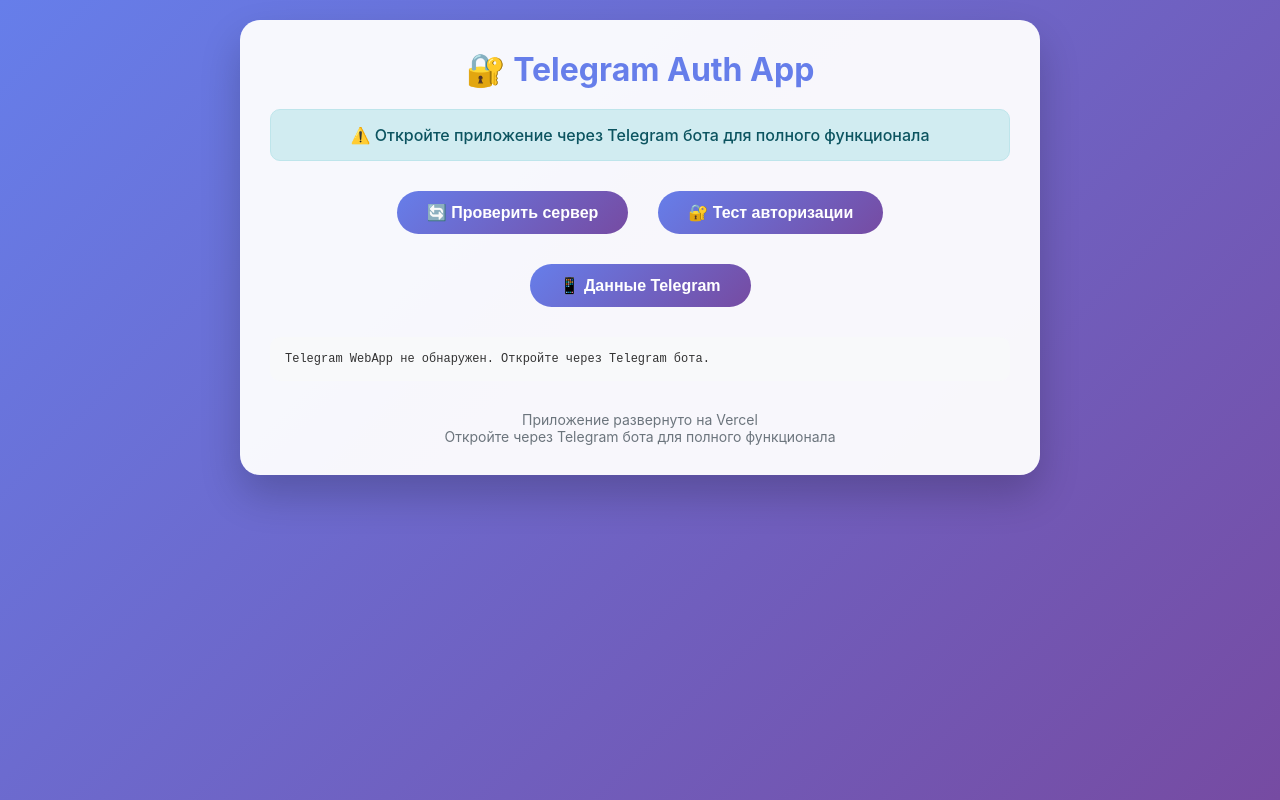
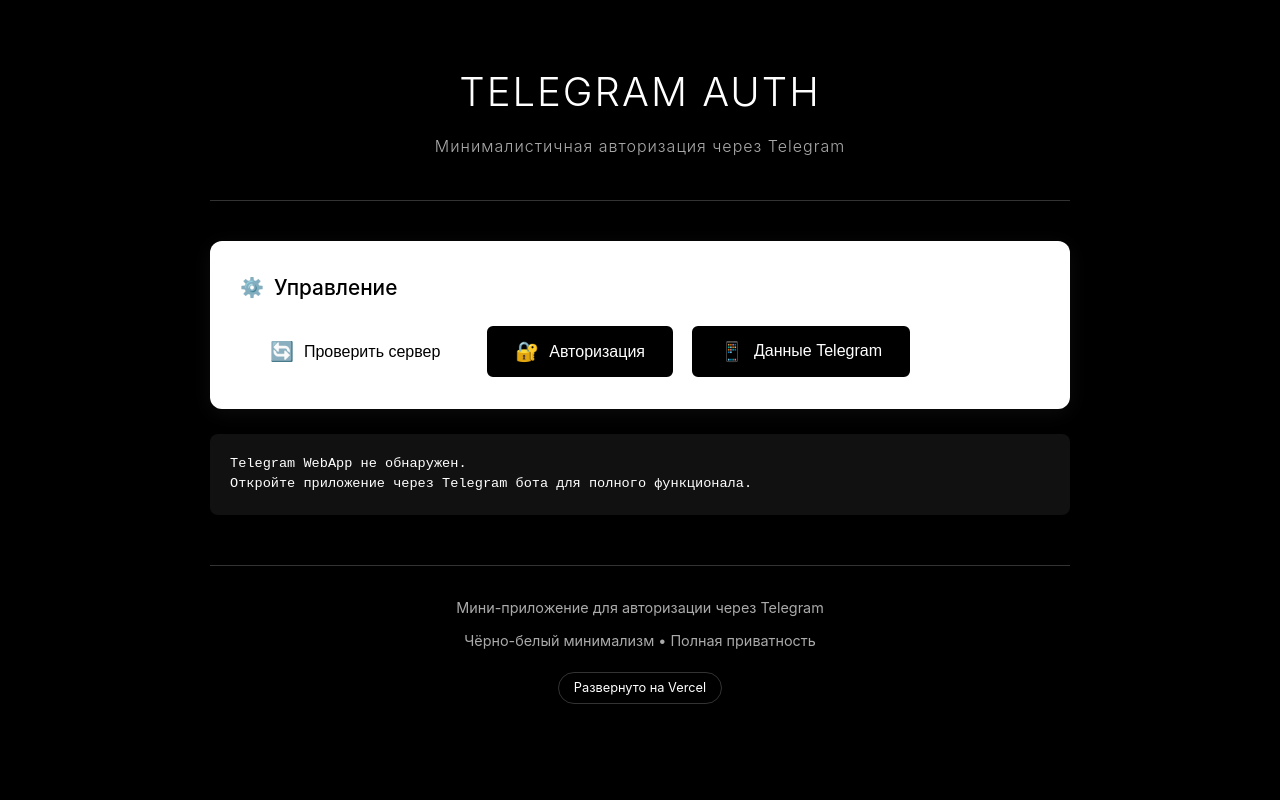
Before and after one commit to workercashflhet/telegram-auth-app, a website: page public/index.html in a window 1280 px wide. Both pictures are taken after a click on the button "📱 Данные Telegram". Drawn offline with Linux system fonts and the light colour scheme.

Commit message:
Чёрно-белый минималистичный интерфейс

```diff
--- a/public/index.html
+++ b/public/index.html
@@ -3,290 +3,248 @@
 <head>
     <meta charset="UTF-8">
     <meta name="viewport" content="width=device-width, initial-scale=1.0">
-    <title>Telegram Auth App</title>
+    <title>Telegram Auth | Чёрно-белый</title>
     <script src="https://telegram.org/js/telegram-web-app.js"></script>
-    <style>
-        * {
-            margin: 0;
-            padding: 0;
-            box-sizing: border-box;
-        }
-
-        body {
-            font-family: -apple-system, BlinkMacSystemFont, 'Segoe UI', Roboto, sans-serif;
-            background: linear-gradient(135deg, #667eea 0%, #764ba2 100%);
-            min-height: 100vh;
-            padding: 20px;
-            color: white;
-        }
-
-        .container {
-            max-width: 800px;
-            margin: 0 auto;
-            background: rgba(255, 255, 255, 0.95);
-            border-radius: 20px;
-            padding: 30px;
-            color: #333;
-            box-shadow: 0 20px 40px rgba(0, 0, 0, 0.2);
-        }
-
-        h1 {
-            text-align: center;
-            margin-bottom: 20px;
-            color: #667eea;
-        }
-
-        .status {
-            padding: 15px;
-            border-radius: 10px;
-            margin: 15px 0;
-            text-align: center;
-            font-weight: 500;
-        }
-
-        .status.success {
-            background: #d4edda;
-            color: #155724;
-            border: 1px solid #c3e6cb;
-        }
-
-        .status.error {
-            background: #f8d7da;
-            color: #721c24;
-            border: 1px solid #f5c6cb;
-        }
-
-        .status.info {
-            background: #d1ecf1;
-            color: #0c5460;
-            border: 1px solid #bee5eb;
-        }
-
-        button {
-            background: linear-gradient(135deg, #667eea 0%, #764ba2 100%);
-            color: white;
-            border: none;
-            padding: 12px 30px;
-            font-size: 16px;
-            border-radius: 50px;
-            cursor: pointer;
-            margin: 10px;
-            font-weight: 600;
-            transition: transform 0.3s;
-        }
-
-        button:hover {
-            transform: translateY(-2px);
-        }
-
-        .user-info {
-            background: white;
-            border-radius: 15px;
-            padding: 20px;
-            margin-top: 20px;
-            border: 1px solid #e9ecef;
-        }
-
-        .info-item {
-            margin: 10px 0;
-            padding: 10px;
-            background: #f8f9fa;
-            border-radius: 8px;
-        }
-
-        .info-label {
-            font-size: 12px;
-            color: #6c757d;
-            text-transform: uppercase;
-            margin-bottom: 5px;
-        }
-
-        .info-value {
-            font-size: 16px;
-            font-weight: 500;
-        }
-
-        .buttons {
-            display: flex;
-            justify-content: center;
-            flex-wrap: wrap;
-            gap: 10px;
-            margin: 20px 0;
-        }
-
-        .telegram-data {
-            background: #f8f9fa;
-            border-radius: 10px;
-            padding: 15px;
-            margin-top: 20px;
-            font-family: monospace;
-            font-size: 12px;
-            overflow-x: auto;
-            max-height: 200px;
-            overflow-y: auto;
-        }
-    </style>
+    <link rel="stylesheet" href="/styles.css">
 </head>
 <body>
-    <div class="container">
-        <h1>🔐 Telegram Auth App</h1>
+    <div class="app-container">
+        <!-- Шапка -->
+        <header class="app-header">
+            <h1 class="app-title">TELEGRAM AUTH</h1>
+            <p class="app-subtitle">Минималистичная авторизация через Telegram</p>
+        </header>
 
-        <div id="status" class="status info">
-            Загрузка приложения...
+        <!-- Статус -->
+        <div id="status" class="status status-info">
+            <span id="statusText">Инициализация приложения...</span>
         </div>
 
-        <div class="buttons">
-            <button onclick="testServer()">🔄 Проверить сервер</button>
-            <button onclick="testAuth()">🔐 Тест авторизации</button>
-            <button onclick="showTelegramData()">📱 Данные Telegram</button>
-        </div>
+        <!-- Основной контент -->
+        <main>
+            <!-- Карточка управления -->
+            <section class="card fade-in">
+                <h2 class="card-title">
+                    <span class="icon">⚙️</span>
+                    Управление
+                </h2>
 
-        <div id="serverResult" class="status" style="display: none;"></div>
+                <div class="btn-group">
+                    <button onclick="testServer()" class="btn btn-primary">
+                        <span class="btn-icon">🔄</span>
+                        Проверить сервер
+                    </button>
 
-        <div id="userInfo" class="user-info" style="display: none;">
-            <h2>Информация пользователя</h2>
-            <div id="userData"></div>
-        </div>
+                    <button onclick="testAuth()" class="btn">
+                        <span class="btn-icon">🔐</span>
+                        Авторизация
+                    </button>
 
-        <div id="telegramData" class="telegram-data" style="display: none;"></div>
+                    <button onclick="showTelegramData()" class="btn">
+                        <span class="btn-icon">📱</span>
+                        Данные Telegram
+                    </button>
+                </div>
+            </section>
 
-        <div style="text-align: center; margin-top: 30px; color: #6c757d; font-size: 14px;">
-            <p>Приложение развернуто на Vercel</p>
-            <p>Откройте через Telegram бота для полного функционала</p>
-        </div>
+            <!-- Результат проверки сервера -->
+            <section id="serverResult" class="card" style="display: none;">
+                <h2 class="card-title">
+                    <span class="icon">🌐</span>
+                    Статус сервера
+                </h2>
+                <div id="serverContent"></div>
+            </section>
+
+            <!-- Информация о пользователе -->
+            <section id="userInfo" class="card" style="display: none;">
+                <h2 class="card-title">
+                    <span class="icon">👤</span>
+                    Информация пользователя
+                </h2>
+                <div id="userData" class="user-info-grid"></div>
+            </section>
+
+            <!-- Данные Telegram -->
+            <section id="telegramData" class="telegram-data"></section>
+        </main>
+
+        <!-- Футер -->
+        <footer class="app-footer">
+            <p class="footer-text">Мини-приложение для авторизации через Telegram</p>
+            <p class="footer-text">Чёрно-белый минимализм • Полная приватность</p>
+            <div class="vercel-badge">Развернуто на Vercel</div>
+        </footer>
     </div>
 
     <script>
-        // Инициализация Telegram WebApp
+        // Telegram WebApp
         let tg = null;
 
+        // Инициализация
         function initTelegram() {
             if (window.Telegram && window.Telegram.WebApp) {
                 tg = window.Telegram.WebApp;
                 tg.expand();
                 tg.ready();
+                tg.setHeaderColor('#000000');
+                tg.setBackgroundColor('#000000');
 
-                showStatus('✅ Telegram WebApp инициализирован', 'success');
+                showStatus('✅ Telegram WebApp успешно инициализирован', 'success');
                 return true;
             }
             return false;
         }
 
+        // Показать статус
         function showStatus(message, type = 'info') {
             const statusDiv = document.getElementById('status');
-            statusDiv.textContent = message;
-            statusDiv.className = `status ${type}`;
-            statusDiv.style.display = 'block';
+            const statusText = document.getElementById('statusText');
+
+            statusText.textContent = message;
+            statusDiv.className = `status status-${type} visible`;
+
+            // Автоскрытие информационных сообщений
+            if (type === 'info') {
+                setTimeout(() => {
+                    statusDiv.classList.remove('visible');
+                }, 3000);
+            }
         }
 
-        function testServer() {
-            fetch('/api/test')
-                .then(response => response.json())
-                .then(data => {
-                    const resultDiv = document.getElementById('serverResult');
-                    resultDiv.innerHTML = `
-                        <strong>✅ Сервер работает!</strong><br>
-                        <small>${data.message}</small><br>
-                        <small>Время: ${new Date(data.timestamp).toLocaleString()}</small><br>
-                        <small>Токен бота: ${data.botToken}</small>
-                    `;
-                    resultDiv.className = 'status success';
-                    resultDiv.style.display = 'block';
-                })
-                .catch(error => {
-                    const resultDiv = document.getElementById('serverResult');
-                    resultDiv.innerHTML = `<strong>❌ Ошибка сервера:</strong> ${error.message}`;
-                    resultDiv.className = 'status error';
-                    resultDiv.style.display = 'block';
-                });
+        // Проверка сервера
+        async function testServer() {
+            showStatus('Проверка соединения с сервером...', 'info');
+
+            try {
+                const response = await fetch('/api/test');
+                const data = await response.json();
+
+                const serverResult = document.getElementById('serverResult');
+                const serverContent = document.getElementById('serverContent');
+
+                serverContent.innerHTML = `
+                    <div style="margin-bottom: 15px;">
+                        <div class="info-label">Статус</div>
+                        <div class="info-value">${data.message}</div>
+                    </div>
+                    <div style="margin-bottom: 15px;">
+                        <div class="info-label">Время сервера</div>
+                        <div class="info-value">${new Date(data.timestamp).toLocaleString('ru-RU')}</div>
+                    </div>
+                    <div>
+                        <div class="info-label">Токен бота</div>
+                        <div class="info-value">${data.botToken}</div>
+                    </div>
+                `;
+
+                serverResult.style.display = 'block';
+                showStatus('✅ Соединение с сервером установлено', 'success');
+
+            } catch (error) {
+                showStatus(`❌ Ошибка соединения: ${error.message}`, 'error');
+            }
         }
 
-        function testAuth() {
-            let initData = 'demo';
+        // Тест авторизации
+        async function testAuth() {
+            showStatus('Выполняется авторизация...', 'info');
 
+            let initData = 'demo_' + Date.now();
             if (tg && tg.initData) {
                 initData = tg.initData;
             }
 
-            showStatus('Авторизация...', 'info');
+            try {
+                const response = await fetch('/api/auth', {
+                    method: 'POST',
+                    headers: {
+                        'Content-Type': 'application/json'
+                    },
+                    body: JSON.stringify({ initData })
+                });
 
-            fetch('/api/auth', {
-                method: 'POST',
-                headers: {
-                    'Content-Type': 'application/json'
-                },
-                body: JSON.stringify({ initData })
-            })
-            .then(response => response.json())
-            .then(data => {
+                const data = await response.json();
+
                 if (data.success) {
-                    showStatus('✅ Авторизация успешна!', 'success');
+                    showStatus('✅ Авторизация успешна', 'success');
                     displayUserInfo(data.user);
                 } else {
-                    showStatus(`❌ Ошибка: ${data.error}`, 'error');
+                    showStatus(`❌ ${data.error || 'Ошибка авторизации'}`, 'error');
                 }
-            })
-            .catch(error => {
+
+            } catch (error) {
                 showStatus(`❌ Ошибка сети: ${error.message}`, 'error');
-            });
+            }
         }
 
+        // Отображение информации о пользователе
         function displayUserInfo(user) {
-            const userDataDiv = document.getElementById('userData');
-            const userInfoDiv = document.getElementById('userInfo');
+            const userInfo = document.getElementById('userInfo');
+            const userData = document.getElementById('userData');
 
-            userDataDiv.innerHTML = '';
+            userData.innerHTML = '';
 
             const fields = [
-                { label: 'ID', value: user.id },
-                { label: 'Имя', value: user.first_name },
-                { label: 'Фамилия', value: user.last_name },
-                { label: 'Username', value: user.username ? '@' + user.username : 'Нет' },
-                { label: 'Язык', value: user.language_code },
-                { label: 'Premium', value: user.is_premium ? 'Да ✅' : 'Нет ❌' },
-                { label: 'Дата авторизации', value: new Date(user.auth_date).toLocaleString() }
+                { label: 'ID пользователя', value: user.id, icon: '🆔' },
+                { label: 'Имя', value: user.first_name, icon: '👤' },
+                { label: 'Фамилия', value: user.last_name || '—', icon: '👥' },
+                { label: 'Username', value: user.username ? `@${user.username}` : '—', icon: '📛' },
+                { label: 'Язык', value: user.language_code || '—', icon: '🌐' },
+                { label: 'Premium статус', value: user.is_premium ? 'Да ✅' : 'Нет ❌', icon: '⭐' },
+                { label: 'Доступ к ЛС', value: user.allows_write_to_pm ? 'Разрешен ✅' : 'Запрещен ❌', icon: '💬' },
+                { label: 'Дата авторизации', value: new Date(user.auth_date).toLocaleString('ru-RU'), icon: '📅' },
+                { label: 'Тип чата', value: user.chat_type || 'private', icon: '💭' },
+                { label: 'ID запроса', value: user.query_id || '—', icon: '🔍' }
             ];
 
             fields.forEach(field => {
                 const item = document.createElement('div');
                 item.className = 'info-item';
                 item.innerHTML = `
-                    <div class="info-label">${field.label}</div>
+                    <div style="display: flex; align-items: center; margin-bottom: 5px;">
+                        <span style="margin-right: 8px;">${field.icon}</span>
+                        <div class="info-label">${field.label}</div>
+                    </div>
                     <div class="info-value">${field.value}</div>
                 `;
-                userDataDiv.appendChild(item);
+                userData.appendChild(item);
             });
 
-            userInfoDiv.style.display = 'block';
+            userInfo.style.display = 'block';
+            userInfo.classList.add('fade-in');
         }
 
+        // Показать данные Telegram
         function showTelegramData() {
             const telegramDataDiv = document.getElementById('telegramData');
 
             if (!tg) {
-                telegramDataDiv.innerHTML = 'Telegram WebApp не обнаружен. Откройте через Telegram бота.';
-                telegramDataDiv.style.display = 'block';
+                telegramDataDiv.innerHTML = '<pre>Telegram WebApp не обнаружен.\nОткройте приложение через Telegram бота для полного функционала.</pre>';
+                telegramDataDiv.className = 'telegram-data visible';
                 return;
             }
 
             const data = {
-                initData: tg.initData || 'Нет данных',
-                initDataUnsafe: tg.initDataUnsafe || 'Нет данных',
-                version: tg.version,
-                platform: tg.platform,
-                colorScheme: tg.colorScheme,
-                themeParams: tg.themeParams
+                'Версия WebApp': tg.version,
+                'Платформа': tg.platform,
+                'Цветовая схема': tg.colorScheme,
+                'Данные авторизации': tg.initData ? 'Присутствуют' : 'Отсутствуют',
+                'Безопасные данные': tg.initDataUnsafe ? 'Присутствуют' : 'Отсутствуют',
+                'Параметры темы': tg.themeParams
             };
 
             telegramDataDiv.innerHTML = `<pre>${JSON.stringify(data, null, 2)}</pre>`;
-            telegramDataDiv.style.display = 'block';
+            telegramDataDiv.className = 'telegram-data visible';
         }
 
         // Инициализация при загрузке
         document.addEventListener('DOMContentLoaded', () => {
             if (initTelegram()) {
-                // Автоматически проверяем сервер при загрузке
-                setTimeout(testServer, 500);
+                // Автоматически проверяем сервер через 1 секунду
+                setTimeout(() => {
+                    testServer();
+                }, 1000);
             } else {
                 showStatus('⚠️ Откройте приложение через Telegram бота для полного функционала', 'info');
             }
--- /dev/null
+++ b/public/styles.css
@@ -0,0 +1,279 @@
+/* public/styles.css - ЧЕРНО-БЕЛЫЙ МИНИМАЛИЗМ */
+* {
+    margin: 0;
+    padding: 0;
+    box-sizing: border-box;
+}
+
+body {
+    font-family: -apple-system, BlinkMacSystemFont, 'Segoe UI', Roboto, 'Helvetica Neue', Arial, sans-serif;
+    background-color: #000000;
+    color: #ffffff;
+    min-height: 100vh;
+    line-height: 1.6;
+}
+
+/* Контейнеры */
+.app-container {
+    max-width: 900px;
+    margin: 0 auto;
+    padding: 20px;
+}
+
+/* Заголовки */
+.app-header {
+    text-align: center;
+    padding: 40px 20px;
+    border-bottom: 1px solid #333;
+    margin-bottom: 40px;
+}
+
+.app-title {
+    font-size: 2.5rem;
+    font-weight: 300;
+    letter-spacing: 2px;
+    margin-bottom: 10px;
+    color: #ffffff;
+}
+
+.app-subtitle {
+    font-size: 1rem;
+    color: #aaa;
+    font-weight: 300;
+    letter-spacing: 1px;
+}
+
+/* Карточки */
+.card {
+    background-color: #ffffff;
+    color: #000000;
+    border-radius: 12px;
+    padding: 30px;
+    margin-bottom: 25px;
+    box-shadow: 0 4px 20px rgba(255, 255, 255, 0.05);
+    transition: transform 0.3s ease, box-shadow 0.3s ease;
+}
+
+.card:hover {
+    transform: translateY(-2px);
+    box-shadow: 0 6px 25px rgba(255, 255, 255, 0.1);
+}
+
+.card-title {
+    font-size: 1.3rem;
+    font-weight: 500;
+    margin-bottom: 20px;
+    color: #000000;
+    display: flex;
+    align-items: center;
+    gap: 10px;
+}
+
+/* Кнопки */
+.btn-group {
+    display: flex;
+    gap: 15px;
+    flex-wrap: wrap;
+    margin-top: 20px;
+}
+
+.btn {
+    background-color: #000000;
+    color: #ffffff;
+    border: 2px solid #ffffff;
+    padding: 14px 28px;
+    border-radius: 8px;
+    font-size: 1rem;
+    font-weight: 500;
+    cursor: pointer;
+    transition: all 0.3s ease;
+    display: inline-flex;
+    align-items: center;
+    justify-content: center;
+    gap: 10px;
+    min-width: 180px;
+}
+
+.btn:hover {
+    background-color: #ffffff;
+    color: #000000;
+    transform: translateY(-2px);
+}
+
+.btn:active {
+    transform: translateY(0);
+}
+
+.btn-primary {
+    background-color: #ffffff;
+    color: #000000;
+    border-color: #ffffff;
+}
+
+.btn-primary:hover {
+    background-color: #000000;
+    color: #ffffff;
+}
+
+.btn-icon {
+    font-size: 1.2rem;
+}
+
+/* Статусы */
+.status {
+    padding: 20px;
+    border-radius: 10px;
+    margin: 20px 0;
+    border-left: 4px solid;
+    display: none;
+}
+
+.status.visible {
+    display: block;
+}
+
+.status-success {
+    background-color: rgba(255, 255, 255, 0.1);
+    border-left-color: #ffffff;
+}
+
+.status-error {
+    background-color: rgba(255, 0, 0, 0.1);
+    border-left-color: #ff0000;
+}
+
+.status-info {
+    background-color: rgba(255, 255, 255, 0.05);
+    border-left-color: #aaa;
+}
+
+/* Информация о пользователе */
+.user-info-grid {
+    display: grid;
+    grid-template-columns: repeat(auto-fill, minmax(250px, 1fr));
+    gap: 15px;
+    margin-top: 20px;
+}
+
+.info-item {
+    background-color: #f5f5f5;
+    padding: 15px;
+    border-radius: 8px;
+    border: 1px solid #eee;
+}
+
+.info-label {
+    font-size: 0.85rem;
+    color: #666;
+    text-transform: uppercase;
+    letter-spacing: 1px;
+    margin-bottom: 5px;
+    font-weight: 500;
+}
+
+.info-value {
+    font-size: 1.1rem;
+    color: #000000;
+    font-weight: 400;
+    word-break: break-word;
+}
+
+/* Данные Telegram */
+.telegram-data {
+    background-color: #111;
+    color: #fff;
+    border-radius: 8px;
+    padding: 20px;
+    margin-top: 20px;
+    font-family: 'Menlo', 'Monaco', 'Courier New', monospace;
+    font-size: 0.85rem;
+    line-height: 1.5;
+    overflow-x: auto;
+    max-height: 300px;
+    overflow-y: auto;
+    display: none;
+}
+
+.telegram-data.visible {
+    display: block;
+}
+
+.telegram-data pre {
+    margin: 0;
+    white-space: pre-wrap;
+    word-wrap: break-word;
+}
+
+/* Футер */
+.app-footer {
+    text-align: center;
+    margin-top: 50px;
+    padding: 30px 20px;
+    border-top: 1px solid #333;
+    color: #aaa;
+    font-size: 0.9rem;
+}
+
+.footer-text {
+    margin-bottom: 10px;
+}
+
+.vercel-badge {
+    display: inline-block;
+    background-color: #000;
+    color: #fff;
+    padding: 5px 15px;
+    border-radius: 20px;
+    border: 1px solid #333;
+    font-size: 0.8rem;
+    margin-top: 10px;
+}
+
+/* Анимации */
+@keyframes fadeIn {
+    from {
+        opacity: 0;
+        transform: translateY(10px);
+    }
+    to {
+        opacity: 1;
+        transform: translateY(0);
+    }
+}
+
+.fade-in {
+    animation: fadeIn 0.5s ease forwards;
+}
+
+/* Иконки */
+.icon {
+    font-size: 1.2rem;
+}
+
+/* Адаптивность */
+@media (max-width: 768px) {
+    .app-container {
+        padding: 15px;
+    }
+
+    .app-title {
+        font-size: 2rem;
+    }
+
+    .card {
+        padding: 20px;
+    }
+
+    .btn {
+        width: 100%;
+        min-width: auto;
+    }
+
+    .btn-group {
+        flex-direction: column;
+    }
+
+    .user-info-grid {
+        grid-template-columns: 1fr;
+    }
+}
```
